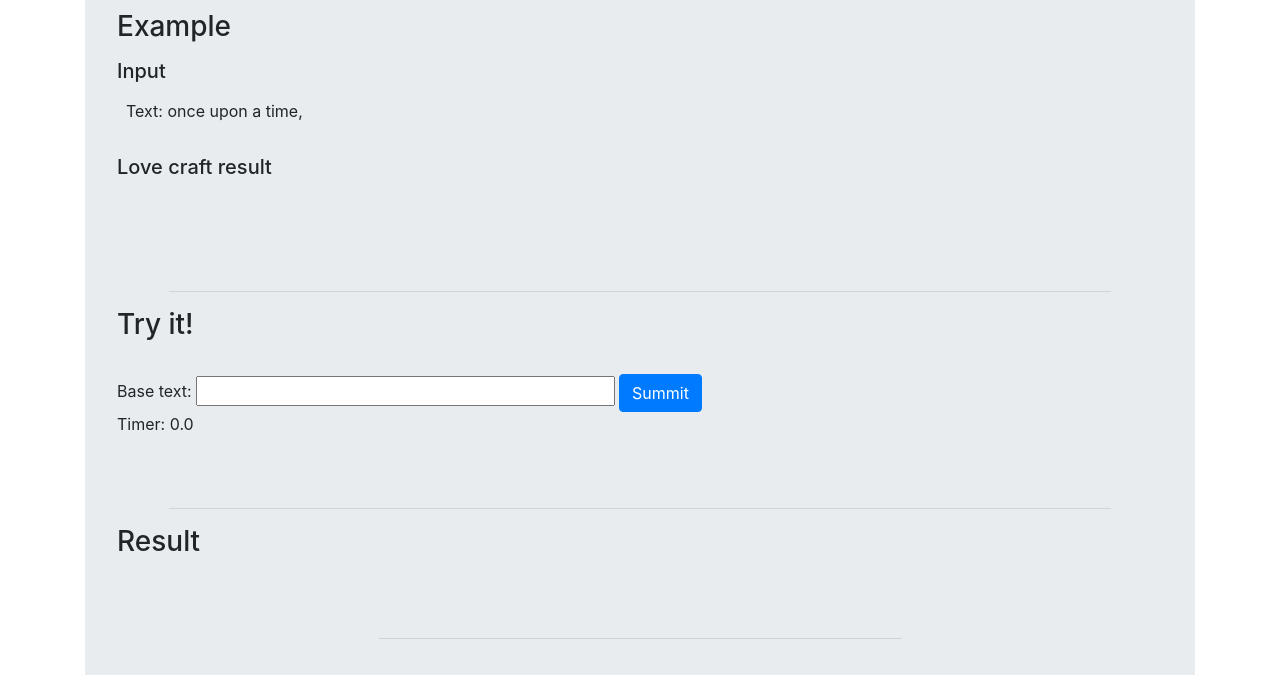
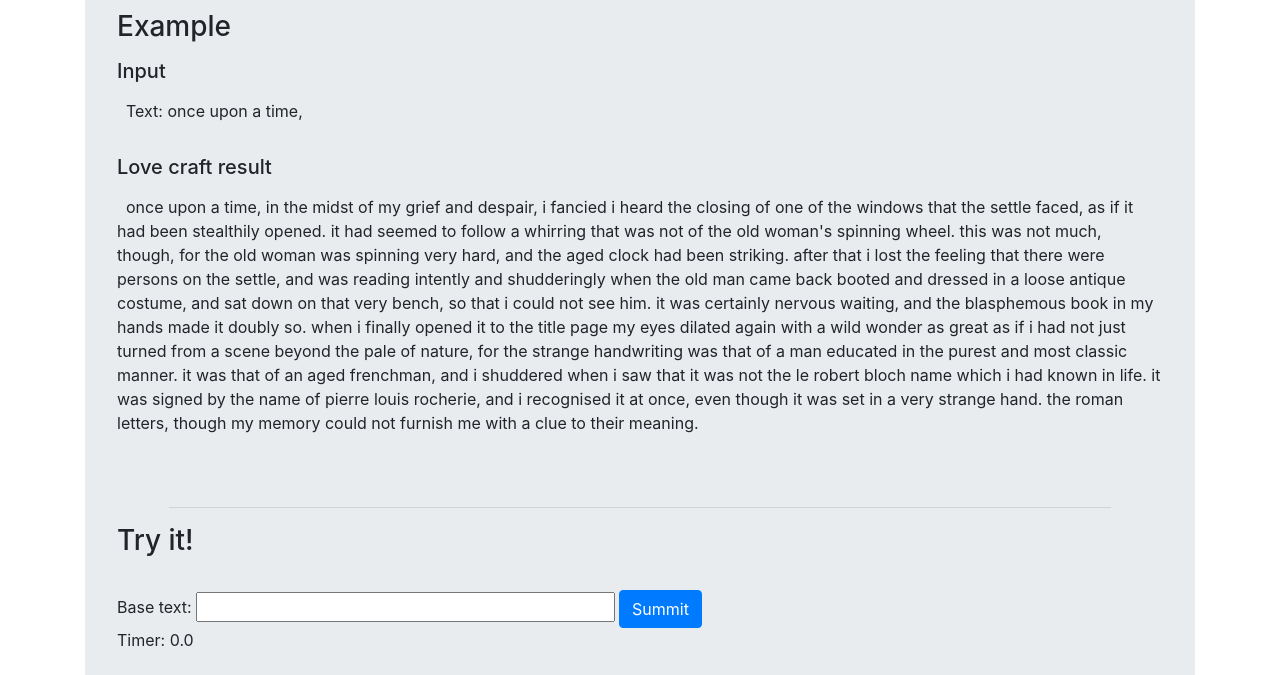
Before and after one commit to fpem123/GPT2-LoveCraft, a Flask app: page / in a window 1280 px wide. Shown: the part 514-1189 px from the top of the page. Run offline with Flask 2, Linux system fonts and the light colour scheme; some libraries are stand-ins or nearby versions.

Commit message:
Add sample

```diff
--- a/templates/main.html
+++ b/templates/main.html
@@ -144,7 +144,15 @@
                 <h5><label>Input</label></h5>
                 <label>&nbsp;&nbsp;Text: once upon a time,</label><br><br>
                 <h5><label>Love craft result</label></h5>
-                <label>&nbsp;&nbsp;</label><br><br>
+                <label>&nbsp;&nbsp;once upon a time, in the midst of my grief and despair, i fancied i heard the closing of one of the windows that the settle faced,
+                    as if it had been stealthily opened. it had seemed to follow a whirring that was not of the old woman's spinning wheel.
+                    this was not much, though, for the old woman was spinning very hard, and the aged clock had been striking.
+                    after that i lost the feeling that there were persons on the settle, and was reading intently and shudderingly when the old man came back booted and dressed in a loose antique costume,
+                    and sat down on that very bench, so that i could not see him. it was certainly nervous waiting, and the blasphemous book in my hands made it doubly so.
+                    when i finally opened it to the title page my eyes dilated again with a wild wonder as great as if i had not just turned from a scene beyond the pale of nature,
+                    for the strange handwriting was that of a man educated in the purest and most classic manner. it was that of an aged frenchman,
+                    and i shuddered when i saw that it was not the le robert bloch name which i had known in life. it was signed by the name of pierre louis rocherie,
+                    and i recognised it at once, even though it was set in a very strange hand. the roman letters, though my memory could not furnish me with a clue to their meaning.</label><br><br>
             </div>
 
             <br><hr width="90%">
```
